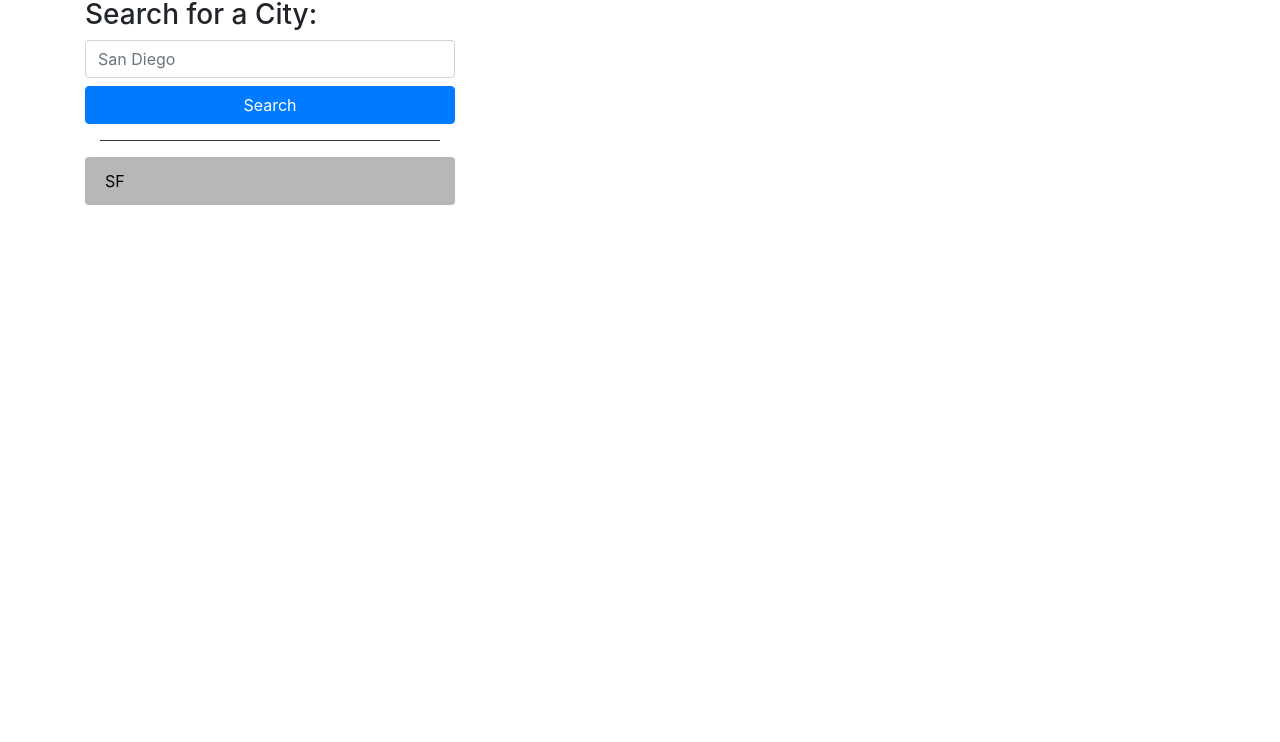
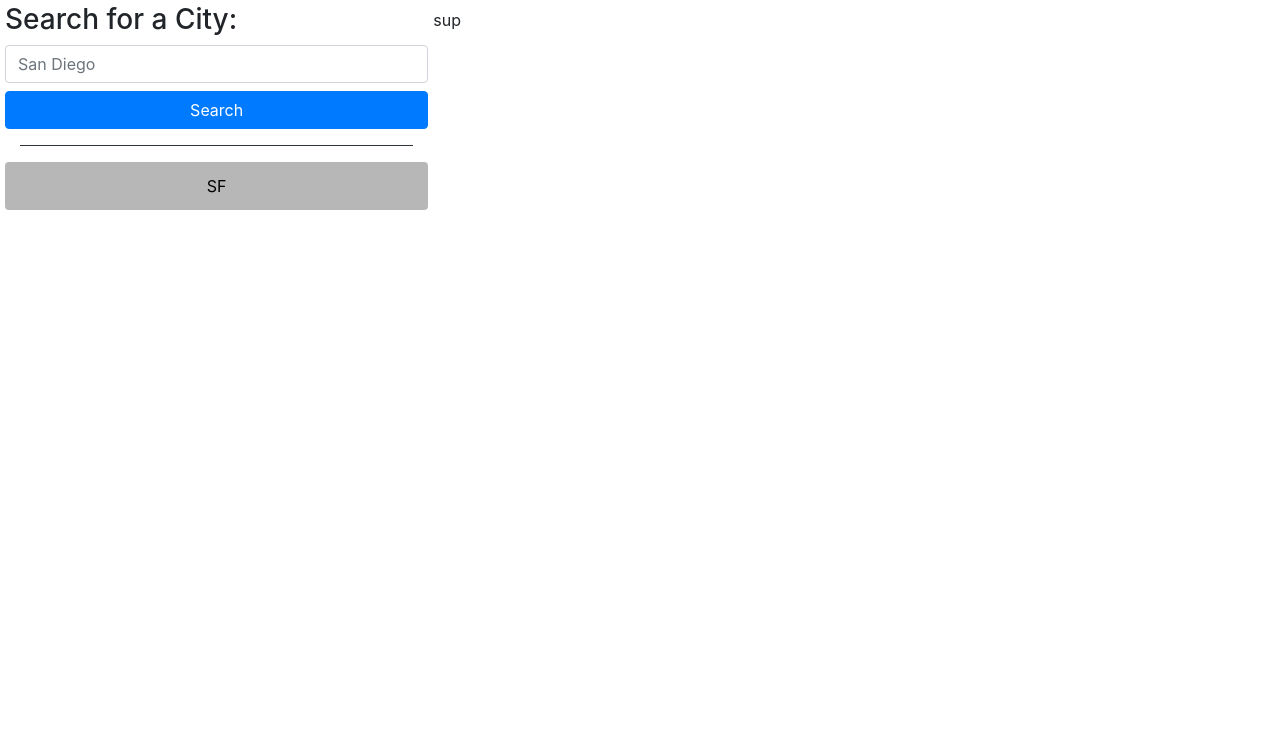
Before and after one commit to abergtra/challenge-06, a plain HTML site: page index.html in a window 1280 px wide. Shown: the part 58-800 px from the top of the page. Drawn offline with nearby package versions, Linux system fonts and the light colour scheme.

Commit message:
html and css complete API key added

```diff
--- a/assets/scripts/script.js
+++ b/assets/scripts/script.js
@@ -0,0 +1 @@
+//API key: cf589712e83c2302d49522e11784d1ab
--- a/assets/styles/style.css
+++ b/assets/styles/style.css
@@ -9,3 +9,7 @@
 }
 
 /* #33465b */
+
+.addpad {
+  padding: 5px;
+}
--- a/index.html
+++ b/index.html
@@ -12,12 +12,12 @@
     <link rel="stylesheet" href="./assets/styles/style.css" />
 </head>
 <body>
-    <div class="container">
-        <div class="grad text-white">
+    <div class="grad col text-white">
         <h2 class="text-center">Weather Dashboard</h2>
     </div>
-
-        <div class="col-md-4">
+    <div class="container-fluid">
+        <div class="row addpad">
+            <div class="col-md-4 ">
                 <div class="row">
                     <h3 class="text-left">Search for a City:</h3>
                     <input class="form-control btn-block" type="text" placeholder="San Diego">
@@ -25,17 +25,18 @@
                 </div>
                 <div class="divider bg-dark"><hr/></div>
                 <div id="city-list" class="row hide">
-
-                    <a href="#" class="list-group-item btn-block" style="text-decoration: none; color: black; background-color: #b7b7b7; border: none;">
+                    <a href="#" class="list-group-item btn-block" style="text-decoration: none; color: black; background-color: #b7b7b7; border: none; text-align: center;">
                         SF
                     </a>
-
                 </div>
             </div>
-
             <div class="col-md-8">
+                <div id="current-weather" class="row addpad">sup</div>
+                <div id="forecast" class="row addpad">
+                    <div class="card-deck w-100"></div>
                 </div>
-
+            </div>
+        </div>
     </div>
 
     <script src="https://code.jquery.com/jquery-3.4.1.min.js"></script>
```
Lines whose indentation alone changed are shown as unchanged.
